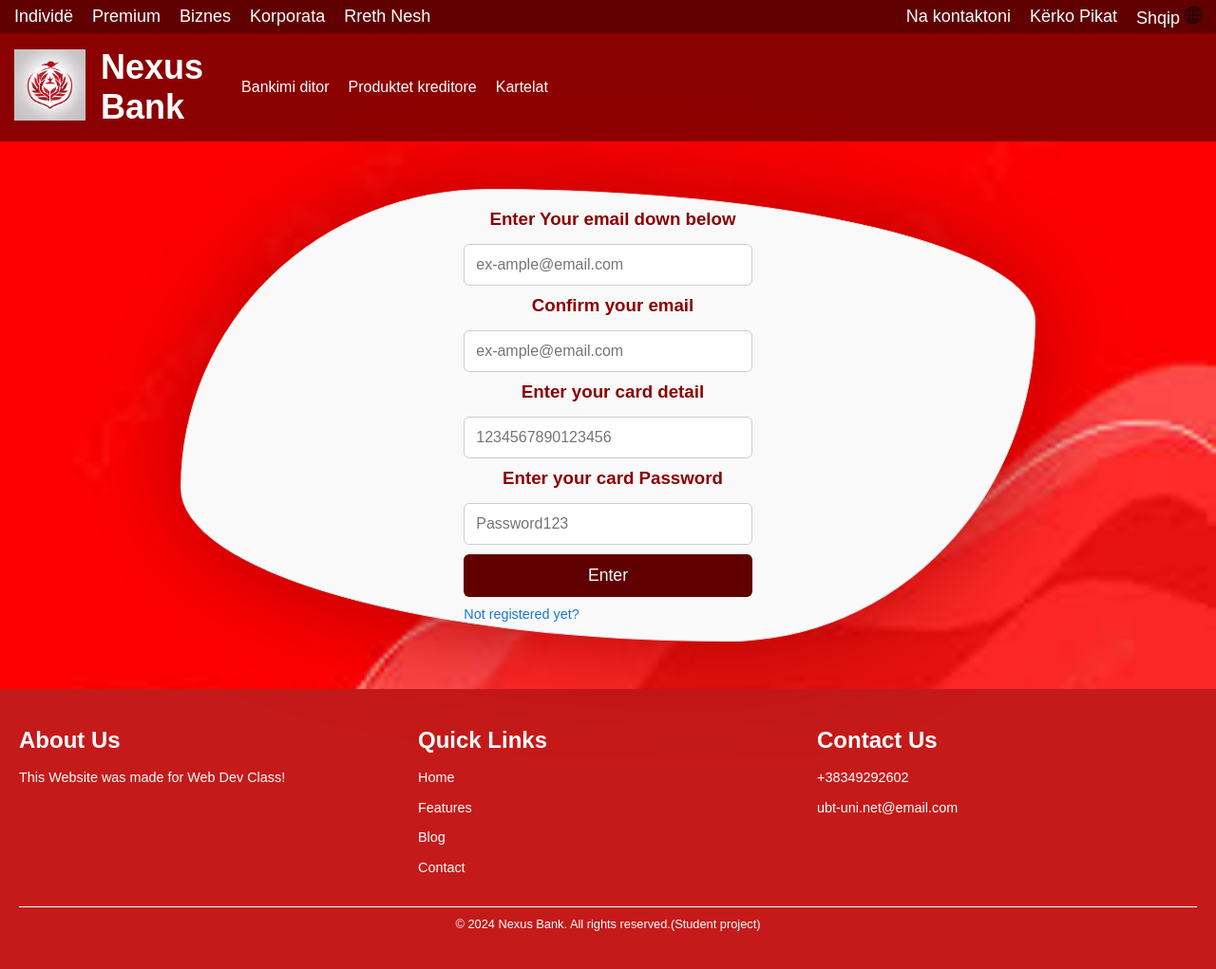
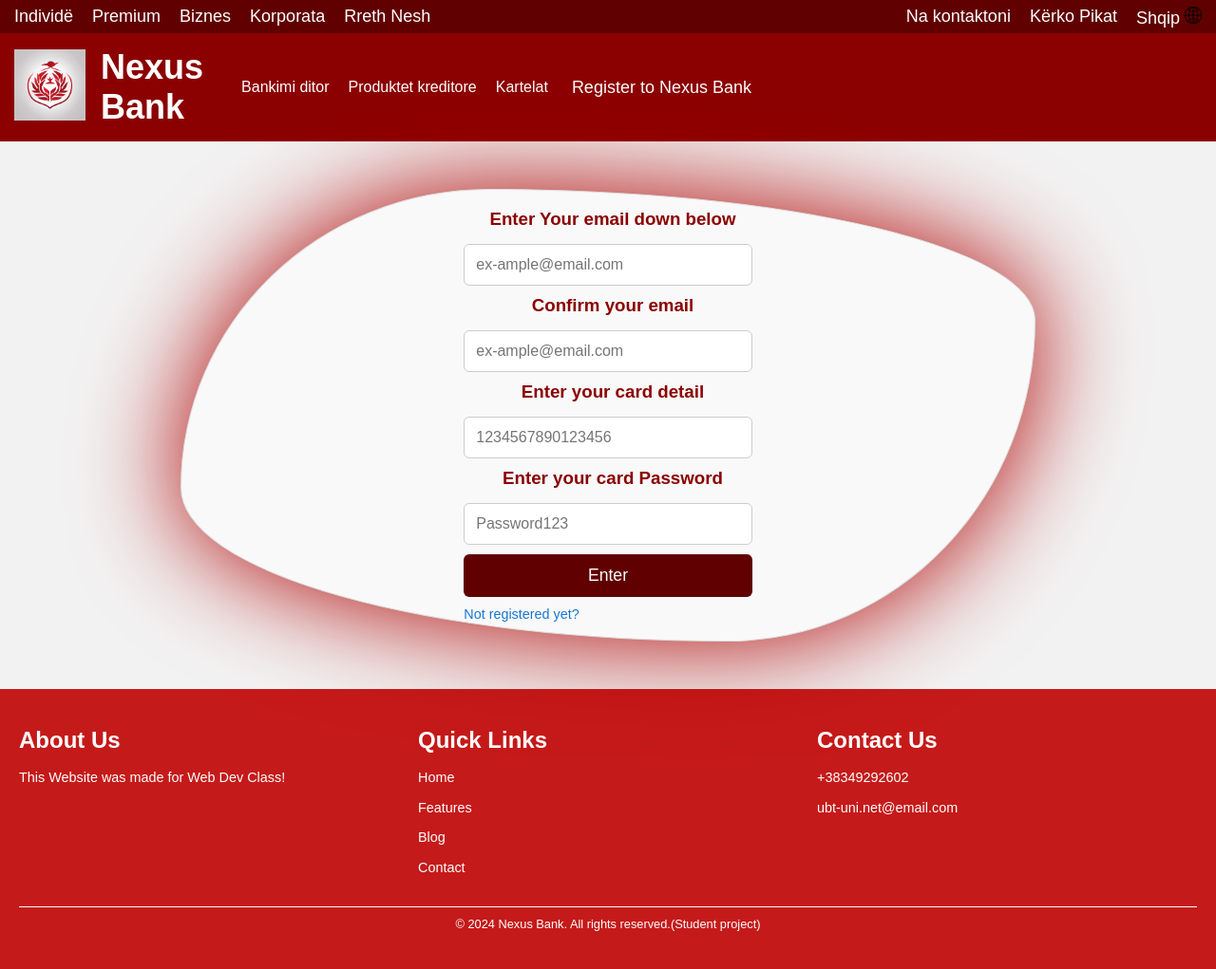
Before and after one commit to LeonBUBT/Projekti, a PHP site: page /Login.html in a window 1280 px wide. Shown: the whole page at 95% size. Run offline with PHP 8.4, Linux system fonts and the light colour scheme.

Commit message:
updating nav bar

```diff
--- a/CSS/kontakt.css
+++ b/CSS/kontakt.css
@@ -72,7 +72,7 @@ body {
     border-radius: 15px;
 }
 
-#login{
+#register{
     /* justify-content:; */
     flex-wrap: nowrap;
 }
--- a/CSS/login.css
+++ b/CSS/login.css
@@ -1,7 +1,3 @@
-@font-face {
-    font-family: heartless;
-    src: url(fonts/Heartless.ttf);
-}
 html{
     scroll-behavior: smooth;
 }
@@ -18,11 +14,6 @@ body {
     font-family: Arial, Helvetica, sans-serif;
     background-color: #f2f2f2;
     overflow-x: hidden;
-    background-image: url(images/login-back.jpg);
-    background-size: cover;
-    background-position: center;
-    background-repeat: no-repeat;
-    height: 100vh;
 }
 
 #nav-bar {
@@ -54,6 +45,7 @@ body {
     display: flex;
     font-size: large;
     align-items: center;
+    /* justify-content:flex-end; */
 }
 
 #header-ul1,#header-ul2,#header-img{
@@ -80,7 +72,12 @@ body {
     border-radius: 15px;
 }
 
-/* ----------------------LoginFomr----- */
+#register{
+    /* justify-content:; */
+    flex-wrap: nowrap;
+}
+
+/* ---------------------------------------------LoginFomr----------------------------------------------------- */
 #login {
     display: flex;
     flex-direction: column;
--- a/CSS/pikat.css
+++ b/CSS/pikat.css
@@ -72,7 +72,7 @@ body {
     border-radius: 15px;
 }
 
-#login{
+#register{
     /* justify-content:; */
     flex-wrap: nowrap;
 }
--- a/CSS/style.css
+++ b/CSS/style.css
@@ -72,7 +72,7 @@ body {
     border-radius: 15px;
 }
 
-#login{
+#register{
     /* justify-content:; */
     flex-wrap: nowrap;
 }
--- a/Kontakt.html
+++ b/Kontakt.html
@@ -40,7 +40,7 @@
             <li>Kartelat</li>
         </ul>
 
-        <div id="login">
+        <div id="register">
             <p>Register to Nexus Bank</p>
         </div>
     </div>
--- a/Login.html
+++ b/Login.html
@@ -10,16 +10,16 @@
 
     <div id="nav-bar">
         <ul id="nav-bar-ul1">
-            <li>Individë</li>
-            <li>Premium</li>
-            <li>Biznes</li>
-            <li>Korporata</li>
-            <li>Rreth Nesh</li>
+            <li><a href="index.html">Individë</a></li>
+            <li><a href="">Premium</a></li>
+            <li><a href="">Biznes</a></li>
+            <li><a href="">Korporata</a></li>
+            <li><a href="">Rreth Nesh</a></li>
         </ul>
 
         <ul id="nav-bar-ul2">
-            <li>Na kontaktoni</li>
-            <li>Kërko Pikat</li>
+           <a href="Kontakt.html"> <li>Na kontaktoni</li></a>
+            <li><a href="Pikat.html">Kërko Pikat</a></li>
             <li>Shqip <img src="images/world.png" alt="" width="18px" ></li>
         </ul>
     </div>
@@ -39,6 +39,10 @@
             <li>Produktet kreditore</li>
             <li>Kartelat</li>
         </ul>
+
+        <div id="register">
+            <p>Register to Nexus Bank</p>
+        </div>
     </div>
 
 
--- a/Pikat.html
+++ b/Pikat.html
@@ -39,7 +39,7 @@
             <li>Kartelat</li>
         </ul>
 
-        <div id="login">
+        <div id="register">
             <p>Register to Nexus Bank</p>
         </div>
     </div>
--- a/index.html
+++ b/index.html
@@ -39,7 +39,7 @@
             <li>Kartelat</li>
         </ul>
 
-        <div id="login">
+        <div id="register">
             <p>Register to Nexus Bank</p>
         </div>
     </div>
```
